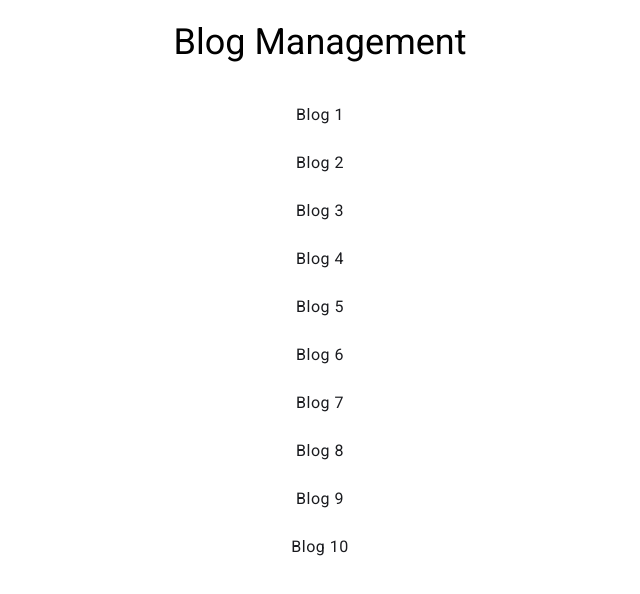
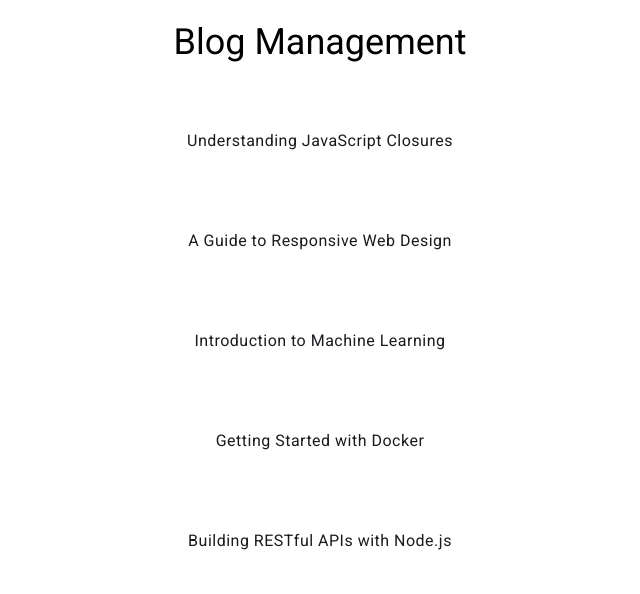
Before and after one commit to monraza/angular-overlay, an Angular app: page / in a window 1280 px wide. Shown: the top 594 px of the page, without its empty margins (320-960 px from the left). Built offline with nearby package versions, Linux system fonts and the light colour scheme.

Commit message:
feat: update show more menu

```diff
--- a/src/app/app.component.css
+++ b/src/app/app.component.css
@@ -1,5 +1,6 @@
 .app-container {
-  width: 768px;
+  width: auto;
+  max-width: 768px;
   margin: 20px auto;
   text-align: center;
 }
--- a/src/app/app.module.ts
+++ b/src/app/app.module.ts
@@ -8,6 +8,8 @@
 import { MatInputModule } from '@angular/material/input';
 import { MatListModule } from '@angular/material/list';
 import { ReactiveFormsModule } from '@angular/forms';
+import { MatIconModule } from '@angular/material/icon';
+import { MatMenuModule } from '@angular/material/menu';
 
 import { AppComponent } from './app.component';
 import { BlogListComponent } from './blog/blog-list/blog-list.component';
@@ -27,6 +29,8 @@
     MatInputModule,
     MatListModule,
     ReactiveFormsModule,
+    MatIconModule,
+    MatMenuModule,
   ],
   providers: [BlogService, provideAnimationsAsync('noop')],
   bootstrap: [AppComponent],
--- a/src/app/blog/blog-edit-dialog/blog-edit-dialog.component.html
+++ b/src/app/blog/blog-edit-dialog/blog-edit-dialog.component.html
@@ -6,14 +6,6 @@
       <mat-label>Title</mat-label>
       <input matInput formControlName="title" />
     </mat-form-field>
-    <button
-      mat-raised-button
-      color="primary"
-      [disabled]="blogForm.controls['title'].value === originalTitle"
-      (click)="onUpdateTitle()"
-    >
-      Update Title
-    </button>
 
     <mat-form-field appearance="fill" class="full-width">
       <mat-label>Description</mat-label>
@@ -23,8 +15,6 @@
 
   <div mat-dialog-actions>
     <button mat-button (click)="onCancel()">Cancel</button>
-    <button mat-button color="warn" (click)="onDelete()">Delete</button>
-
     <button mat-raised-button color="primary" (click)="onSave()">Save</button>
   </div>
 </div>
--- a/src/app/blog/blog-edit-dialog/blog-edit-dialog.component.ts
+++ b/src/app/blog/blog-edit-dialog/blog-edit-dialog.component.ts
@@ -42,21 +42,4 @@
         });
     }
   }
-
-  onDelete(): void {
-    this.blogService.deleteBlog(this.data.blog.id).subscribe(() => {
-      this.dialogRef.close(true);
-    });
-  }
-
-  onUpdateTitle(): void {
-    if (this.blogForm.controls['title'].value !== this.originalTitle) {
-      const updatedTitle = { title: this.blogForm.controls['title'].value };
-      this.blogService
-        .updateBlog(this.data.blog.id, updatedTitle)
-        .subscribe(() => {
-          this.dialogRef.close(true);
-        });
-    }
-  }
 }
--- a/src/app/blog/blog-list/blog-list.component.css
+++ b/src/app/blog/blog-list/blog-list.component.css
@@ -0,0 +1,44 @@
+.blog-list-item {
+  position: relative;
+  height: 100px !important;
+  cursor: pointer;
+  display: flex;
+  width: auto;
+}
+
+.ellipsis-icon {
+  /* display: inline-block; */
+  visibility: hidden;
+  position: absolute;
+  top: 50%;
+  /* background: linear-gradient(to left, white 60%, rgba(255, 255, 255, 0.8)) 40%; */
+  transform: translateX(calc(-50% + 20px)) translateY(-50%);
+  width: 50px;
+  z-index: 1;
+}
+
+.blog-list-item:hover .ellipsis-icon, .blog-list-item.active .ellipsis-icon {
+  visibility: visible;
+ }
+
+.ellipsis-icon {
+  cursor: pointer;
+}
+
+.mdc-list-item__primary-text {
+  position: relative;
+}
+
+.mdc-list-item__content {
+  position: relative;
+}
+
+.blog-list-item:hover .fade-text, .blog-list-item.active .fade-text{
+  max-width: 50px;
+  white-space: nowrap;
+  overflow: hidden;
+  text-overflow: ellipsis;
+  background: linear-gradient(to right, black 80%, rgba(0, 0, 0, 0));
+  -webkit-background-clip: text;
+  color: transparent;
+}
--- a/src/app/blog/blog-list/blog-list.component.html
+++ b/src/app/blog/blog-list/blog-list.component.html
@@ -1,7 +1,43 @@
 <div class="blog-list-container">
   <mat-list>
-    <mat-list-item *ngFor="let blog of blogs">
-      <a (click)="editBlog(blog)">{{ blog.title }}</a>
-    </mat-list-item>
+    <a
+      mat-list-item
+      *ngFor="let blog of blogs"
+      class="blog-list-item"
+      id="blog-list__{{ blog.id }}"
+    >
+      <span
+        *ngIf="!editMode[blog.id]"
+        (click)="editBlog(blog)"
+        class="fade-text"
+        >{{ blog.title }}</span
+      >
+      <!-- Edit mode: Show title as an editable input field -->
+      <mat-form-field *ngIf="editMode[blog.id]">
+        <input
+          matInput
+          [formControl]="$any(blogForms[blog.id].controls['title'])"
+          (blur)="saveTitle(blog)"
+        />
+      </mat-form-field>
+
+      <mat-icon
+        class="ellipsis-icon hidden"
+        [matMenuTriggerFor]="menu"
+        *ngIf="!editMode[blog.id]"
+        (click)="addActive(blog)"
+        >more_horiz</mat-icon
+      >
+      <mat-menu #menu="matMenu" (closed)="removeActive()">
+        <button
+          mat-menu-item
+          *ngIf="!editMode[blog.id]"
+          (click)="toggleEditMode(blog.id)"
+        >
+          Rename
+        </button>
+        <button mat-menu-item (click)="onDelete(blog)">Delete</button>
+      </mat-menu>
+    </a>
   </mat-list>
 </div>
--- a/src/app/blog/blog-list/blog-list.component.ts
+++ b/src/app/blog/blog-list/blog-list.component.ts
@@ -1,7 +1,14 @@
 import { Component, OnInit } from '@angular/core';
 import { MatDialog } from '@angular/material/dialog';
+
 import { BlogService } from '../blog.service';
 import { BlogEditDialogComponent } from '../blog-edit-dialog/blog-edit-dialog.component';
+import {
+  FormBuilder,
+  FormGroup,
+  Validators,
+  FormControl,
+} from '@angular/forms';
 
 @Component({
   selector: 'app-blog-list',
@@ -10,8 +17,19 @@
 })
 export class BlogListComponent implements OnInit {
   blogs: any[] = [];
+  showOptions: { [key: string]: boolean } = {};
+  editMode: { [id: number]: boolean } = {}; // Tracks which blog is in edit mode
+  blogForms: { [id: number]: FormGroup } = {}; // Stores form instances for each blog
 
-  constructor(private blogService: BlogService, public dialog: MatDialog) {}
+  toggleOptions(blogId: string): void {
+    this.showOptions[blogId] = !this.showOptions[blogId];
+  }
+
+  constructor(
+    private blogService: BlogService,
+    public dialog: MatDialog,
+    private fb: FormBuilder
+  ) {}
 
   ngOnInit(): void {
     this.loadBlogs();
@@ -20,6 +38,11 @@
   loadBlogs() {
     this.blogService.getBlogs().subscribe((blogs) => {
       this.blogs = blogs;
+      this.blogs.forEach((blog) => {
+        this.blogForms[blog.id] = this.fb.group({
+          title: [blog.title],
+        });
+      });
     });
   }
 
@@ -35,4 +58,50 @@
       }
     });
   }
+
+  onDelete(blog: any): void {
+    this.blogService.deleteBlog(blog.id).subscribe(() => {
+      console.log('Blog deleted successfully');
+    });
+  }
+
+  toggleEditMode(blogId: number): void {
+    this.editMode[blogId] = !this.editMode[blogId];
+  }
+
+  saveTitle(blog: any): void {
+    const updatedTitle = this.blogForms[blog.id].controls['title'].value;
+    if (updatedTitle !== blog.title) {
+      this.blogService
+        .updateBlog(blog.id, { title: updatedTitle })
+        .subscribe(() => {
+          blog.title = updatedTitle; // Update the title in the UI
+          this.toggleEditMode(blog.id); // Exit edit mode
+        });
+    } else {
+      this.toggleEditMode(blog.id); // Exit edit mode
+    }
+  }
+
+  // cancelEdit(blogId: number): void {
+  //   this.blogForms[blogId].reset({
+  //     title: this.blogs.find((b) => b.id === blogId).title,
+  //   });
+  //   this.toggleEditMode(blogId);
+  // }
+
+  addActive(blog: any): void {
+    const anchorElement = document.getElementById(`blog-list__${blog.id}`);
+    console.log({ anchorElement });
+    if (anchorElement) {
+      anchorElement.classList.add('active');
+    }
+  }
+
+  removeActive(): void {
+    const allAnchorElements = document.querySelectorAll('.blog-list-item');
+    allAnchorElements.forEach((element) => {
+      element.classList.remove('active');
+    });
+  }
 }
--- a/src/app/blog/blog.service.ts
+++ b/src/app/blog/blog.service.ts
@@ -12,11 +12,39 @@
 
   getBlogs(): Observable<any[]> {
     //return this.http.get<any[]>(`${this.apiUrl}/blogs`);
-    const data = new Array(10).fill(0).map((_, index) => ({
-      id: index,
-      title: `Blog ${index + 1}`,
-      content: `This is the content of blog ${index + 1}`,
-    }));
+    const data = [
+      {
+        id: '1a2b3c',
+        title: 'Understanding JavaScript Closures',
+        content:
+          'Closures are a fundamental concept in JavaScript that allow functions to access variables from an enclosing scope or environment even after they leave the scope in which they were declared.',
+      },
+      {
+        id: '4d5e6f',
+        title: 'A Guide to Responsive Web Design',
+        content:
+          'Responsive web design is an approach to web design that makes web pages render well on a variety of devices and window or screen sizes. Learn how to create responsive layouts using CSS media queries.',
+      },
+      {
+        id: '7g8h9i',
+        title: 'Introduction to Machine Learning',
+        content:
+          'Machine learning is a subset of artificial intelligence that involves the use of algorithms and statistical models to enable computers to perform tasks without explicit instructions. This blog covers the basics of machine learning concepts and applications.',
+      },
+      {
+        id: '0j1k2l',
+        title: 'Getting Started with Docker',
+        content:
+          'Docker is a set of platform-as-a-service products that use OS-level virtualization to deliver software in packages called containers. This blog will help you get started with Docker and understand its core concepts.',
+      },
+      {
+        id: '3m4n5o',
+        title: 'Building RESTful APIs with Node.js',
+        content:
+          'RESTful APIs are an architectural style for designing networked applications. This blog will guide you through the process of building a RESTful API using Node.js and Express.',
+      },
+    ];
+
     return new Observable<any[]>((observer) => {
       observer.next(data);
       observer.complete();
@@ -24,7 +52,11 @@
   }
 
   updateBlog(id: number, data: any): Observable<any> {
-    return this.http.post(`${this.apiUrl}/blogs/${id}/update`, data);
+    return new Observable<any>((observer) => {
+      observer.next(data);
+      observer.complete();
+    });
+    // return this.http.post(`${this.apiUrl}/blogs/${id}/update`, data);
   }
 
   deleteBlog(id: number): Observable<any> {
```
Also changed, not shown: 1 other file (tests, documents, lock files or other folders).
